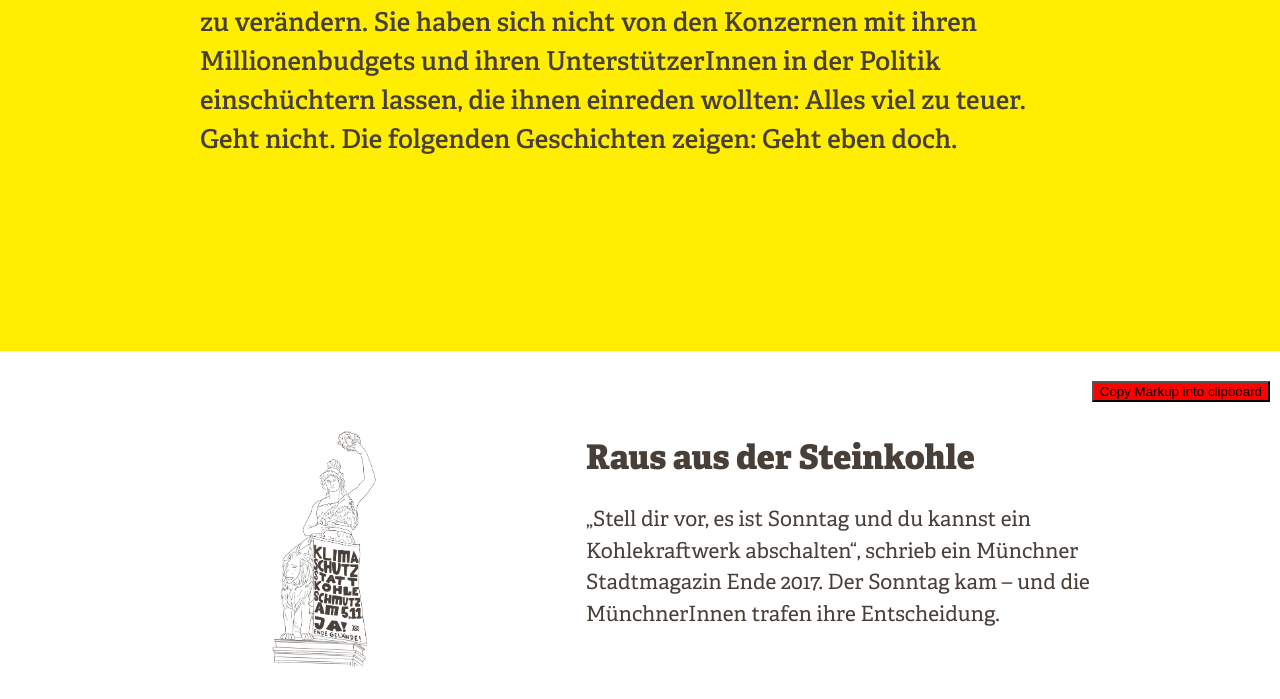
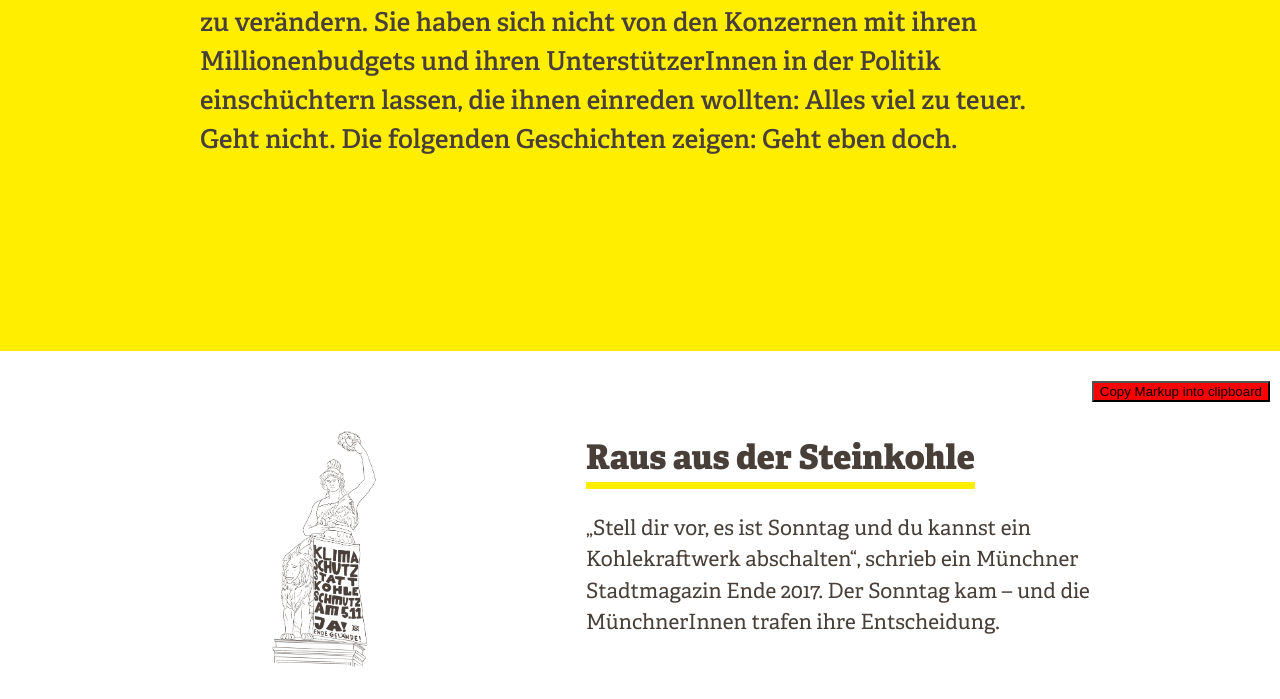
Before and after one commit to zoff-collective/klimawende-prototype, a Gatsby site: page /erfolge in a window 1280 px wide. Shown: the part 398-1097 px from the top of the page. Built offline with nearby package versions, Linux system fonts and the light colour scheme; Gatsby itself is replaced by a stand-in of ours.

Commit message:
Erfolge: fix typography (Fixes: #10)

```diff
--- a/src/pages/erfolge/index.jsx
+++ b/src/pages/erfolge/index.jsx
@@ -10,7 +10,7 @@ import withLayout from '../../components/with-layout';
 import './style.scss';
 
 const getTitleComponent = title => (
-  <Headline level="2" levelStyle="2">
+  <Headline level="2" levelStyle="2" underlined>
     {title}
   </Headline>
 );
```
